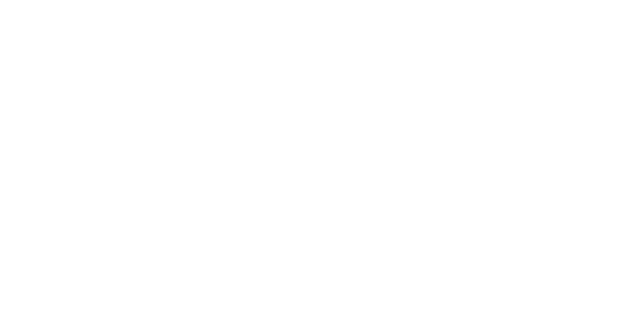
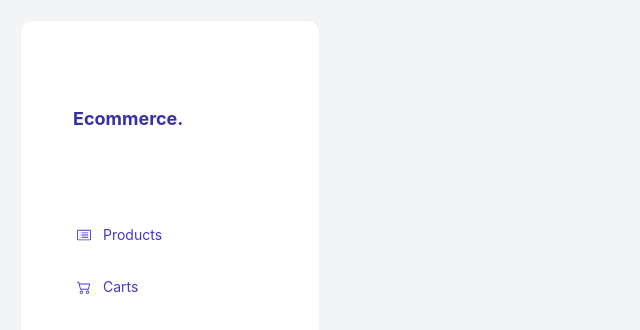
Before and after one commit to adiwahyudi02/ecommerce, a Next.js app: page / in a window 1280 px wide. Shown: the top 330 px of the page, without its empty margins (0-640 px from the left). Built offline with nearby package versions, Linux system fonts and the light colour scheme.

Commit message:
feat: add global layout

```diff
--- a/app/layout.tsx
+++ b/app/layout.tsx
@@ -1,22 +1,28 @@
 import './globals.css'
 import type { Metadata } from 'next'
 import { Inter } from 'next/font/google'
+import Sidebar from '@/components/Sidebar'
 
 const inter = Inter({ subsets: ['latin'] })
 
 export const metadata: Metadata = {
-  title: 'Create Next App',
-  description: 'Generated by create next app',
+    title: 'Ecommerce.',
+    description: 'This e-commerce is only for testing',
 }
 
-export default function RootLayout({
-  children,
-}: {
-  children: React.ReactNode
-}) {
-  return (
-    <html lang="en">
-      <body className={inter.className}>{children}</body>
-    </html>
-  )
+interface IRootLayoutProps {
+    children: React.ReactNode
 }
+
+export default function RootLayout({ children }: IRootLayoutProps) {
+    return (
+        <html lang="en">
+            <body className={`${inter.className} block lg:flex gap-6 p-3 sm:p-5 bg-gray-100`}>
+                <Sidebar />
+                <main className="flex-1 w-full">
+                    {children}
+                </main>
+            </body>
+        </html>
+    )
+}
```
